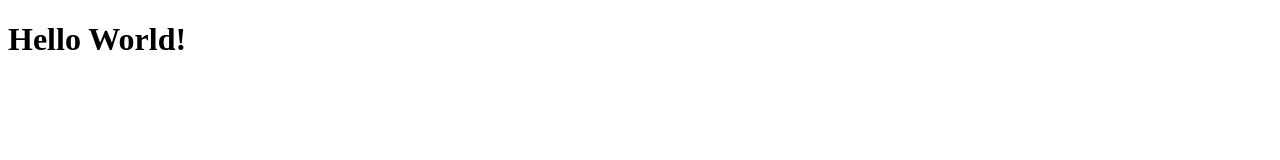
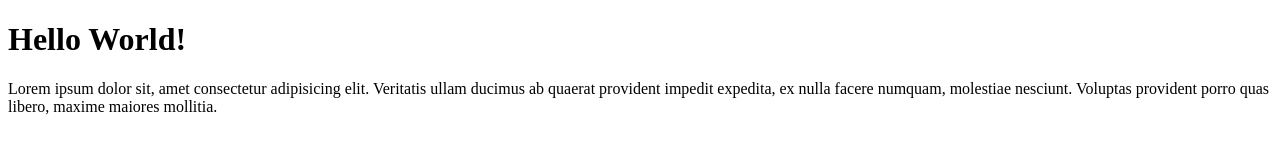
Before and after one commit to malikmustafaa/wpu-git-test, a plain HTML site: page index.html in a window 1280 px wide. Drawn offline with Linux system fonts and the light colour scheme.

Commit message:
menambahkan paragraf

```diff
--- a/index.html
+++ b/index.html
@@ -8,6 +8,9 @@
 </head>
 <body>
     <h1>Hello World!</h1>
+    <p>Lorem ipsum dolor sit, amet consectetur adipisicing elit. Veritatis ullam ducimus ab quaerat provident impedit expedita, ex nulla facere numquam, molestiae nesciunt. Voluptas provident porro quas libero, maxime maiores mollitia.
+
+    </p>
 
 </body>
 </html>
```
